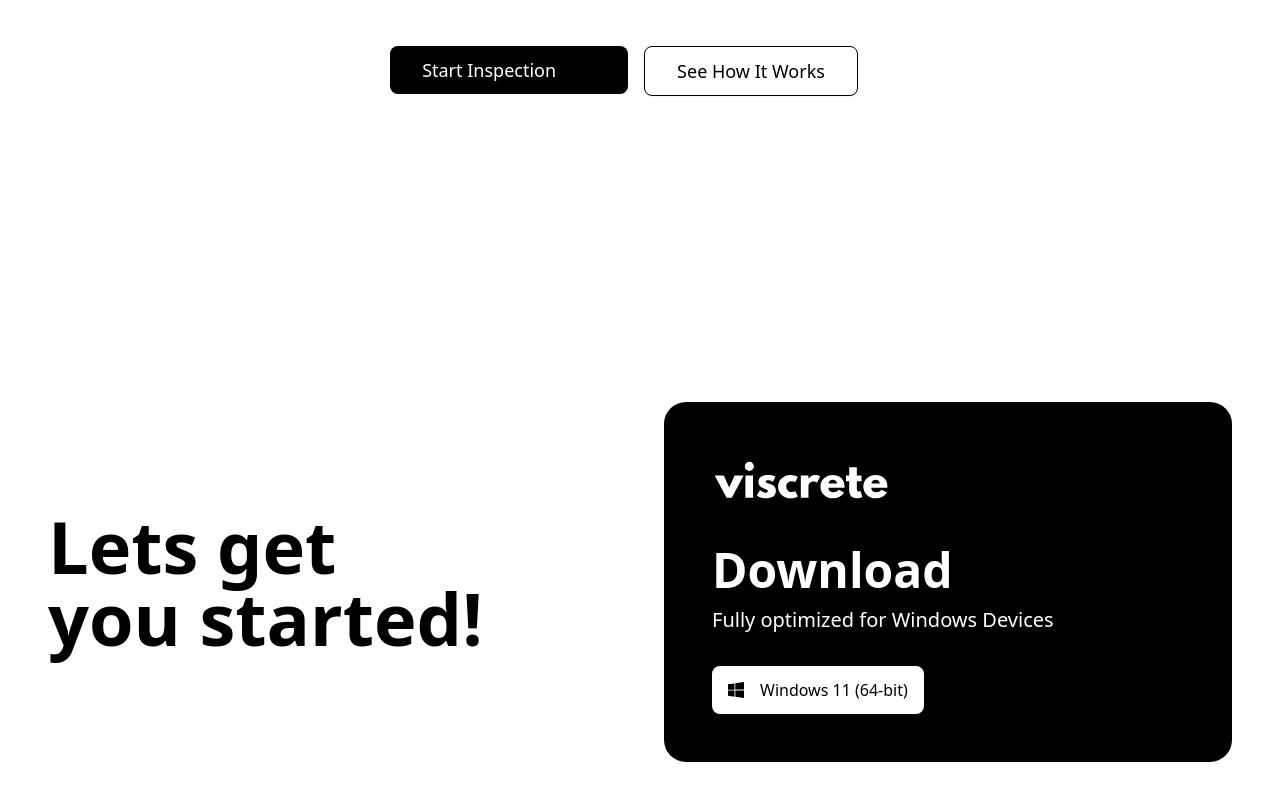
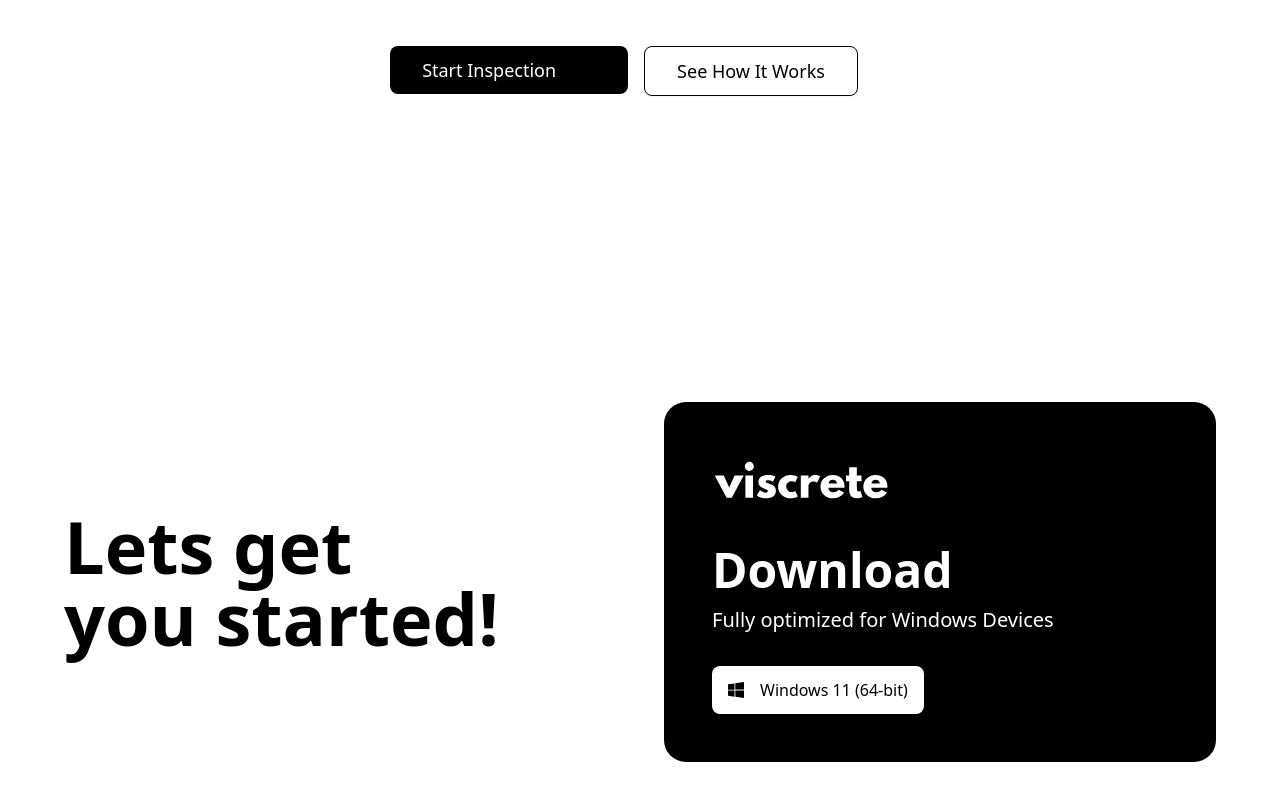
Before and after one commit to Magzzi/viscrete, a Next.js app in the folder frontend/: page / in a window 1280 px wide. Shown: the part 602-1396 px from the top of the page. Built offline with nearby package versions, Linux system fonts and the light colour scheme; some icons are missing.

Commit message:
increased get started section padding

```diff
--- a/frontend/app/page.tsx
+++ b/frontend/app/page.tsx
@@ -44,7 +44,7 @@
         </section>
 
         {/* Get Started Section */}
-        <section className="mt-32 md:mt-40 lg:mt-48 px-4 md:px-8">
+        <section className="mt-32 md:mt-40 lg:mt-48 px-8 md:px-12">
           <div className="grid grid-cols-1 lg:grid-cols-2 gap-8 lg:gap-12 items-center">
             {/* Left Side - Text */}
             <div className="text-center lg:text-left">
```
